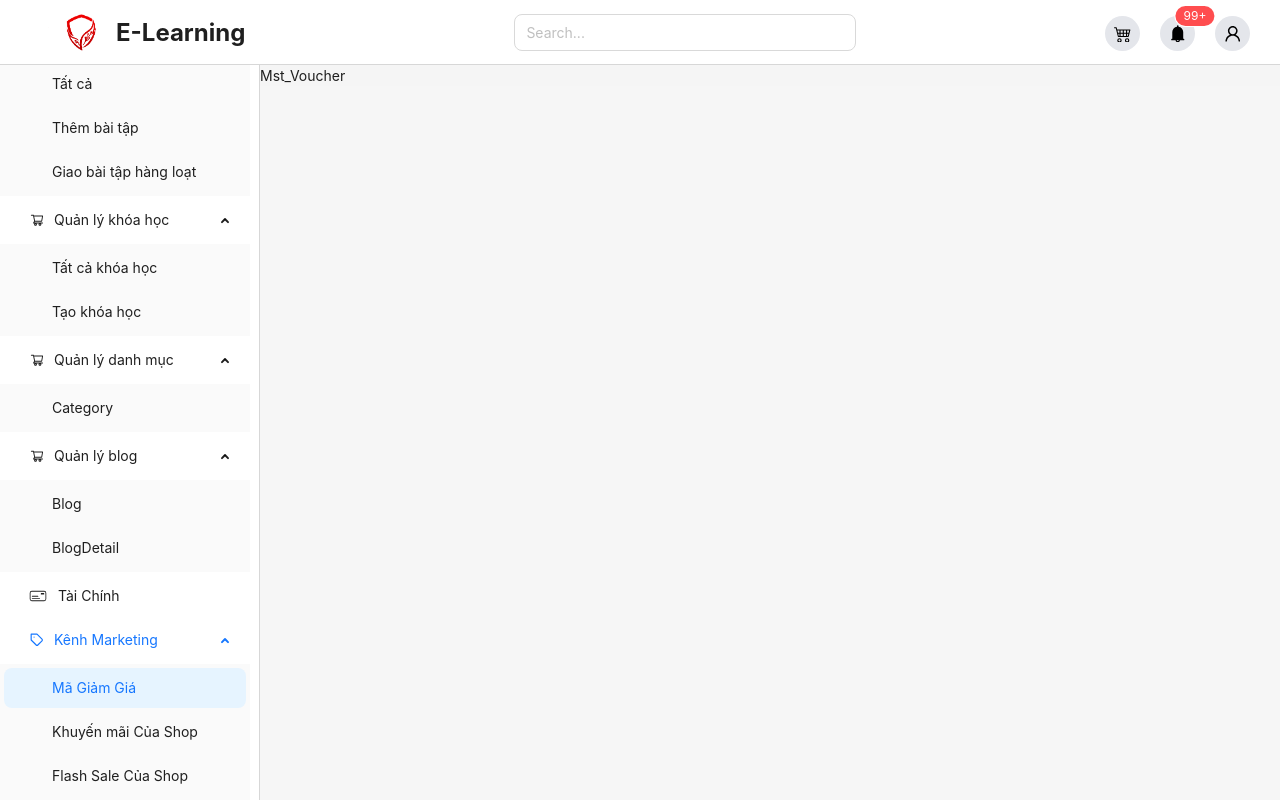
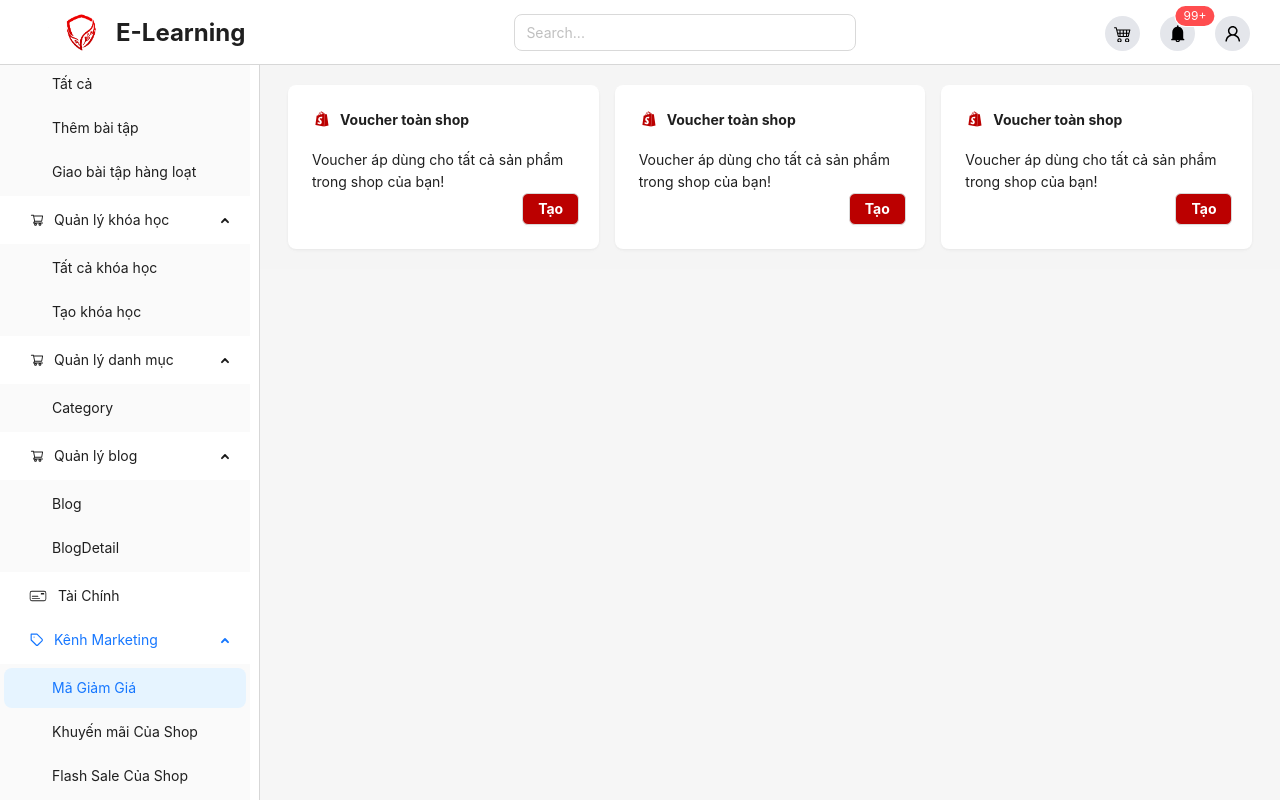
Before and after one commit to chattq/E-Learning, a React (Vite) app in the folder FrontEnd/: page /admin/marketing/vouchers/list in a window 1280 px wide. Built offline with nearby package versions, Linux system fonts and the light colour scheme.

Commit message:
update voucher

```diff
--- a/FrontEnd/src/pages/PageAdmin/Mst_Voucher/Mst_Voucher.tsx
+++ b/FrontEnd/src/pages/PageAdmin/Mst_Voucher/Mst_Voucher.tsx
@@ -1,10 +1,70 @@
 import React from "react";
 import AdminPageLayout from "../../../packages/layouts/admin-page-layout/admin-page-layout";
+import { Button, Card, Col, Row } from "antd";
+import { BiLogoShopify } from "react-icons/bi";
 
 export default function Mst_Voucher() {
   return (
     <AdminPageLayout>
-      <div>Mst_Voucher</div>
+      <Row gutter={16} style={{ margin: "20px" }}>
+        <Col span={8}>
+          <Card bordered={false}>
+            <div className="flex">
+              <BiLogoShopify size={20} color="#bb0000" className="mr-2 mb-5" />{" "}
+              <b>Voucher toàn shop</b>
+            </div>
+            <div>Voucher áp dùng cho tất cả sản phẩm trong shop của bạn!</div>
+            <Button
+              style={{
+                backgroundColor: "#bb0000",
+                color: "white",
+                fontWeight: "bold",
+                marginLeft: "80%",
+              }}
+            >
+              Tạo
+            </Button>
+          </Card>
+        </Col>
+        <Col span={8}>
+          <Card bordered={false}>
+            <div className="flex">
+              <BiLogoShopify size={20} color="#bb0000" className="mr-2 mb-5" />{" "}
+              <b>Voucher toàn shop</b>
+            </div>
+            <div>Voucher áp dùng cho tất cả sản phẩm trong shop của bạn!</div>
+            <Button
+              style={{
+                backgroundColor: "#bb0000",
+                color: "white",
+                fontWeight: "bold",
+                marginLeft: "80%",
+              }}
+            >
+              Tạo
+            </Button>
+          </Card>
+        </Col>
+        <Col span={8}>
+          <Card bordered={false}>
+            <div className="flex">
+              <BiLogoShopify size={20} color="#bb0000" className="mr-2 mb-5" />{" "}
+              <b>Voucher toàn shop</b>
+            </div>
+            <div>Voucher áp dùng cho tất cả sản phẩm trong shop của bạn!</div>
+            <Button
+              style={{
+                backgroundColor: "#bb0000",
+                color: "white",
+                fontWeight: "bold",
+                marginLeft: "80%",
+              }}
+            >
+              Tạo
+            </Button>
+          </Card>
+        </Col>
+      </Row>
     </AdminPageLayout>
   );
 }
```
Also changed, not shown: 2 other files (tests, documents, lock files or other folders).
